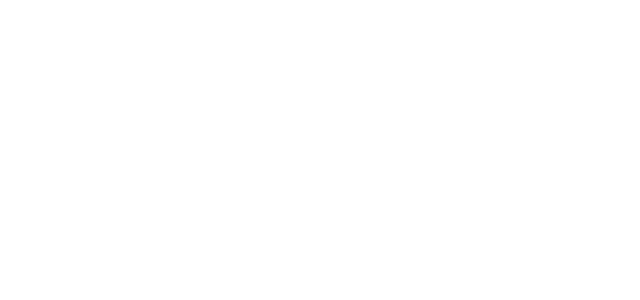
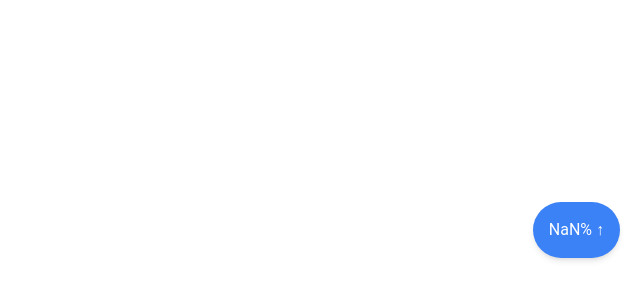
Before and after one commit to tusharswami534/Creativity-Task-, a React (Create React App) app: page /back-to-top in a window 1280 px wide. Before the commit this address had no page. Shown: the part 522-822 px from the top of the page, without its empty margins (640-1280 px from the left). Before the commit the page ends 800 px from the top, so only its background shows below. Built offline with nearby package versions, Linux system fonts and the light colour scheme.

Commit message:
add back to top

```diff
--- a/src/App.js
+++ b/src/App.js
@@ -9,6 +9,7 @@
 import BallAnimation from './components/BallAnimation';
 import Cards from './components/Cards';
 import Roadmap from './view/Roadmap';
+import BackToTop from './components/BcakToTop';
 
 function App() {
   return (
@@ -24,6 +25,7 @@
           <Route path="/gsap-card-animations" element={<GsapCardAnimations/>} />
           <Route path="/ball-animations" element={<BallAnimation/>} />
           <Route path="/card" element={<Cards/>} />
+          <Route path="/back-to-top" element={<BackToTop/>} />
         </Routes>
       </BrowserRouter>
     </>
--- /dev/null
+++ b/src/components/BcakToTop.jsx
@@ -0,0 +1,37 @@
+import { useState, useEffect } from "react";
+
+const BackToTop = () => {
+    const [count, setCount] = useState(0);
+
+    useEffect(() => {
+        const handleScroll = () => {
+            const scrollTop = window.scrollY;
+            const docHeight = document.documentElement.scrollHeight - window.innerHeight;
+            const scrollProgress = Math.min((scrollTop / docHeight) * 100, 100);
+            setCount(Math.round(scrollProgress));
+        };
+
+        window.addEventListener("scroll", handleScroll);
+        return () => window.removeEventListener("scroll", handleScroll);
+    }, []);
+
+    const scrollToTop = () => {
+        window.scrollTo({ top: 0, behavior: "smooth" });
+    };
+    return (
+        <>
+            <div className="min-h-screen"></div>
+            <div className="min-h-screen"></div>
+            <div className="min-h-screen"></div>
+            <div className="min-h-screen"></div>
+            <button
+                onClick={scrollToTop}
+                className="fixed bottom-5 right-5 bg-blue-500 text-white p-4 rounded-full shadow-md"
+            >
+                {count}% ↑
+            </button>
+        </>
+    );
+}
+
+export default BackToTop
```
